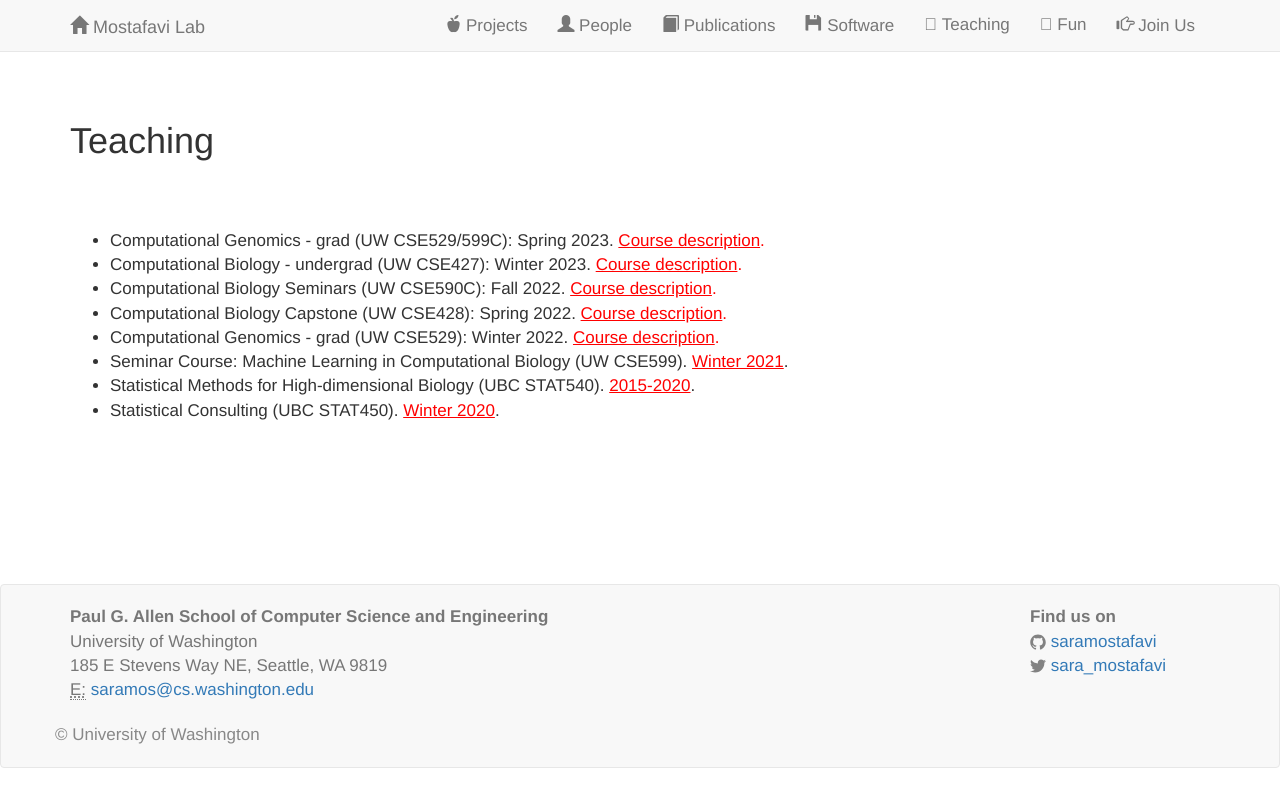
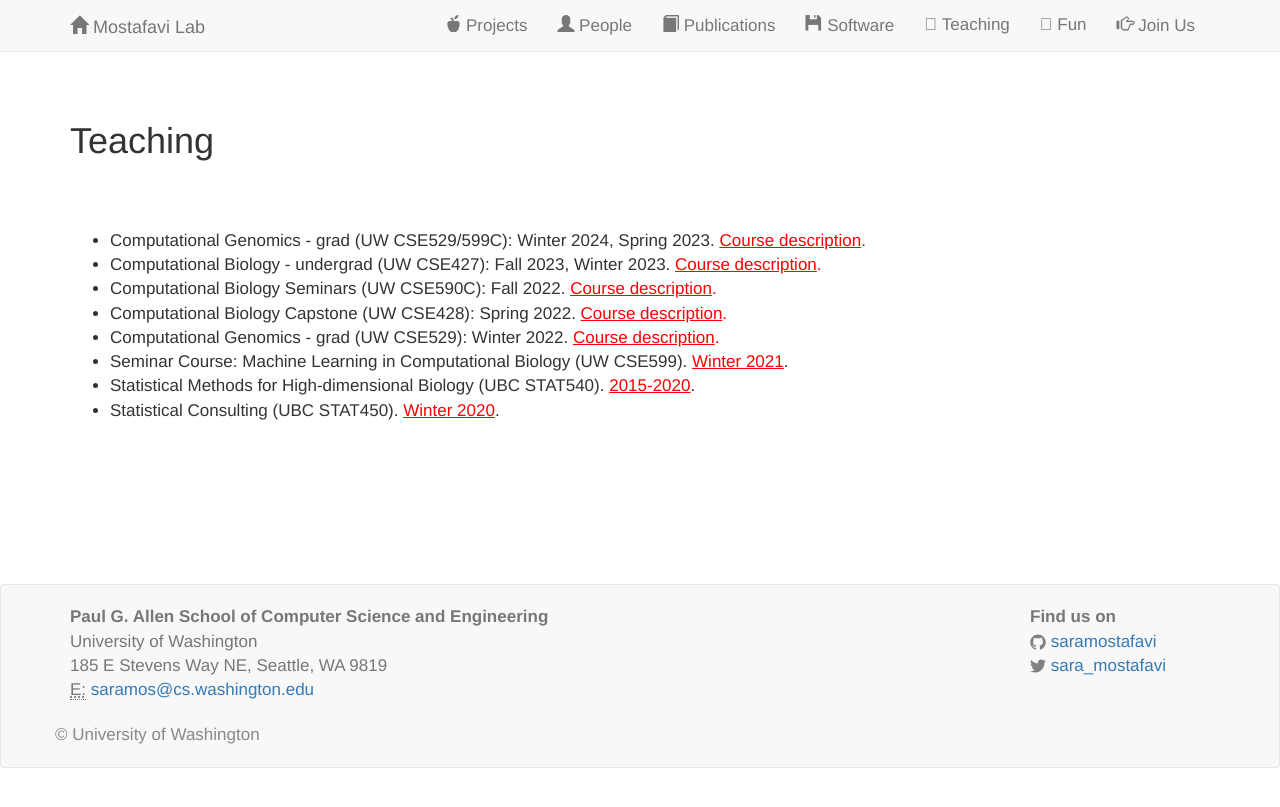
Before and after one commit to saramostafavi/saramostafavi.github.io, a Jekyll site: the page built from teaching.html, in a window 1280 px wide. Shown: the top 807 px of the page. Built offline with Jekyll 4.4.1, drawn with Linux system fonts in a browser that asks for light colours; nearby versions of some CDN libraries; a style sheet for code colours, icons or effects is not loaded.

Commit message:
Update teaching.html

```diff
--- a/teaching.html
+++ b/teaching.html
@@ -10,8 +10,8 @@
 
      <p>
           <ul>
-            <li> Computational Genomics - grad (UW CSE529/599C): Spring 2023. <a href="https://sites.google.com/cs.washington.edu/cse529w23/home" style="color:red"><u>Course description</u>.</a></li>
-            <li> Computational Biology - undergrad (UW CSE427): Winter 2023. <a href="https://sites.google.com/cs.washington.edu/cse427wi23/home" style="color:red"><u>Course description</u>.</a></li>
+            <li> Computational Genomics - grad (UW CSE529/599C): Winter 2024, Spring 2023. <a href="https://sites.google.com/cs.washington.edu/cse529w23/home" style="color:red"><u>Course description</u>.</a></li>
+            <li> Computational Biology - undergrad (UW CSE427): Fall 2023, Winter 2023. <a href="https://sites.google.com/cs.washington.edu/cse427wi23/home" style="color:red"><u>Course description</u>.</a></li>
             <li> Computational Biology Seminars (UW CSE590C): Fall 2022. <a href="https://sites.google.com/cs.washington.edu/cse590c/home" style="color:red"><u>Course description</u>.</a></li>
             <li> Computational Biology Capstone (UW CSE428):  Spring 2022. <a href="https://sites.google.com/cs.washington.edu/cse428/home" style="color:red"> <u>Course description</u>.</a></li>
             <li> Computational Genomics - grad (UW CSE529):  Winter 2022. <a href="https://sites.google.com/cs.washington.edu/cse529/home" style="color:red"> <u>Course description</u>.</a></li>
```
